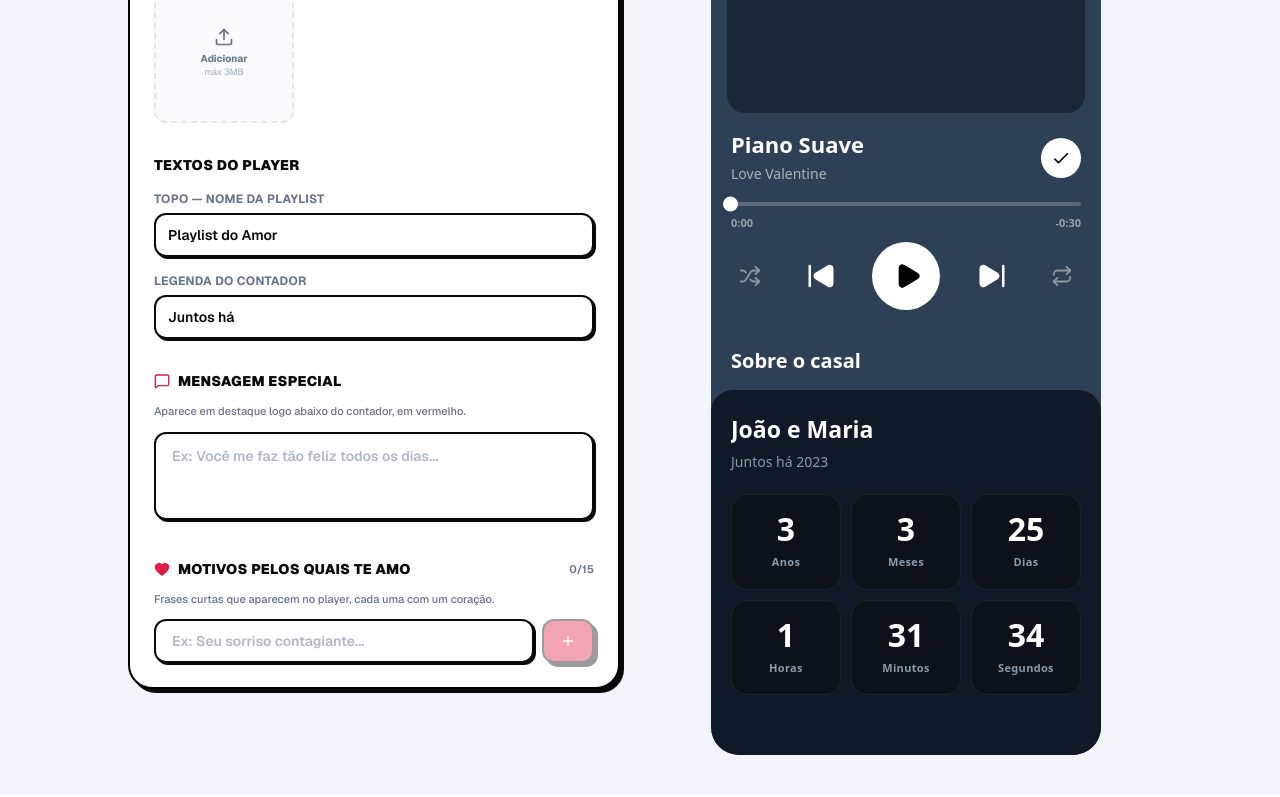
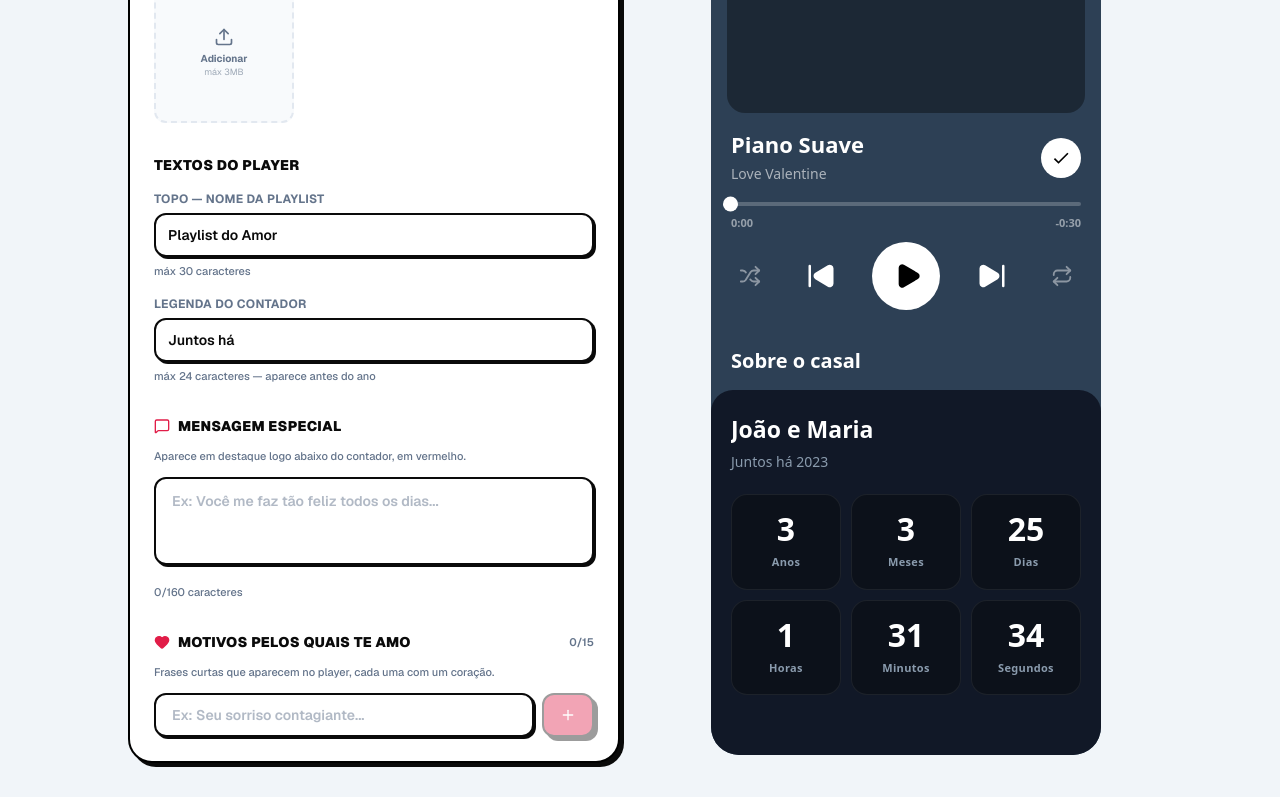
Before and after one commit to dedsfe/lovevalentineday, a Next.js app: page /demo in a window 1280 px wide. Shown: the part 403-1200 px from the top of the page. Built offline with nearby package versions, Linux system fonts and the light colour scheme.

Commit message:
fix(spotify): add maxLength to config inputs to prevent overflow in player
topText: 30, bottomText: 24, specialMessage: 160, reasonInput: 60 (already set)

Co-Authored-By: Claude Sonnet 4.6 <noreply@anthropic.com>

```diff
--- a/src/components/products/spotify/SpotifyConfig.tsx
+++ b/src/components/products/spotify/SpotifyConfig.tsx
@@ -256,8 +256,8 @@ export function SpotifyConfig({ value, onChange }: Props) {
       {/* ── Textos ───────────────────────────────────────────────── */}
       <section className="space-y-4">
         <h3 className="text-sm font-black text-ink uppercase tracking-wide">Textos do Player</h3>
-        <Input label="Topo — nome da playlist" placeholder="Ex: Playlist do Amor..." value={value.topText} onChange={e => set({ topText: e.target.value })} />
-        <Input label="Legenda do contador" placeholder="Ex: Juntos desde..." value={value.bottomText} onChange={e => set({ bottomText: e.target.value })} />
+        <Input label="Topo — nome da playlist" placeholder="Ex: Playlist do Amor..." value={value.topText} onChange={e => set({ topText: e.target.value })} maxLength={30} hint="máx 30 caracteres" />
+        <Input label="Legenda do contador" placeholder="Ex: Juntos desde..." value={value.bottomText} onChange={e => set({ bottomText: e.target.value })} maxLength={24} hint="máx 24 caracteres — aparece antes do ano" />
       </section>
 
       {/* ── Mensagem especial ─────────────────────────────────────── */}
@@ -271,8 +271,10 @@ export function SpotifyConfig({ value, onChange }: Props) {
           onChange={e => set({ specialMessage: e.target.value || undefined })}
           placeholder="Ex: Você me faz tão feliz todos os dias..."
           rows={3}
+          maxLength={160}
           className="w-full rounded-xl border-2 border-ink px-4 py-3 text-sm font-semibold text-ink placeholder:text-ink-muted/50 focus:outline-none neo-shadow-sm bg-white resize-none"
         />
+        <p className="text-[11px] text-ink-muted font-medium">{(value.specialMessage ?? '').length}/160 caracteres</p>
       </section>
 
       {/* ── Motivos pelos quais te amo ────────────────────────────── */}
```
